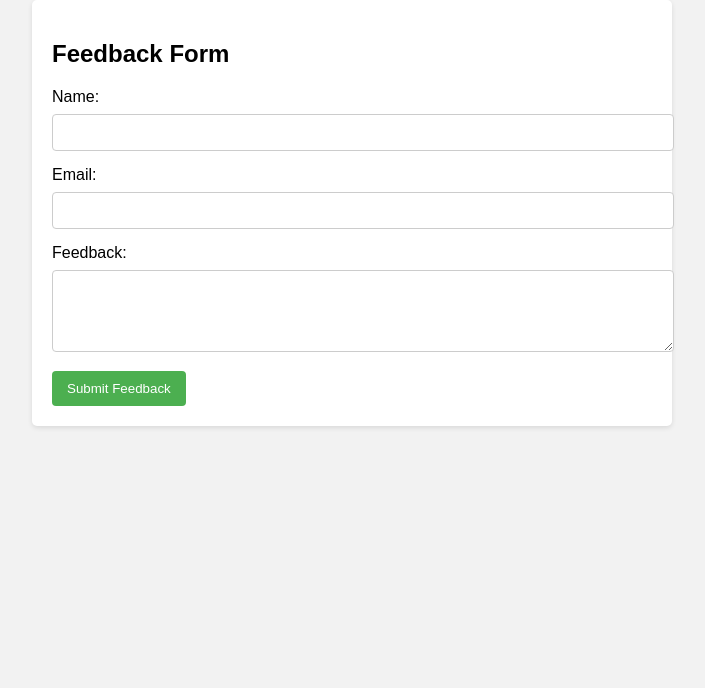
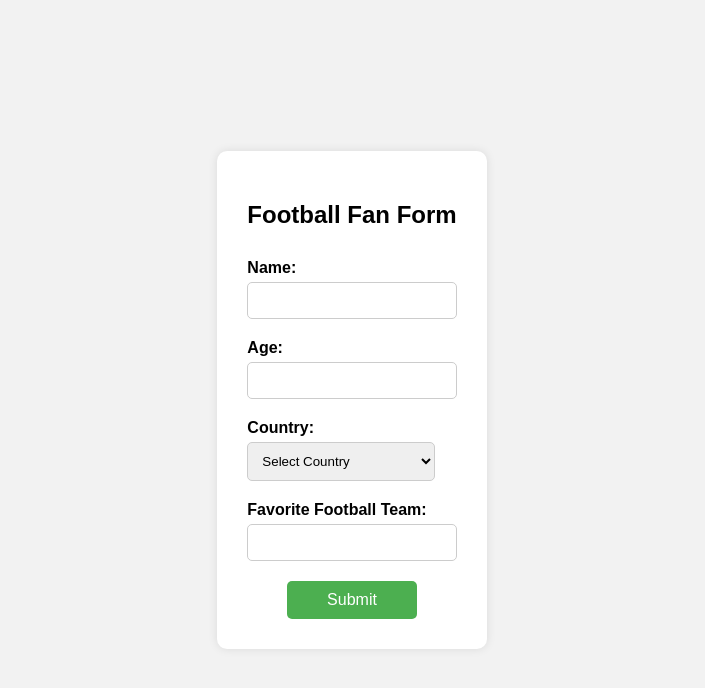
Before and after one commit to MagnusAustin/CustomFeedbackForm, a plain HTML site: page index.html in a window 1280 px wide. Shown: the whole page, without its empty margins (288-993 px from the left). Drawn offline with Linux system fonts and the light colour scheme.

Commit message:
Tested Dropdown

```diff
--- a/index.html
+++ b/index.html
@@ -1,63 +1,101 @@
 <!DOCTYPE html>
-<html>
+<html lang="en">
 <head>
-    <title>Feedback Form</title>
+<meta charset="UTF-8">
+<meta name="viewport" content="width=device-width, initial-scale=1.0">
+<title>Football Fan Form</title>
 <style>
     body {
         font-family: Arial, sans-serif;
+        background-color: #f2f2f2;
         margin: 0;
         padding: 0;
-            background-color: #f2f2f2;
+        display: flex;
+        justify-content: center;
+        align-items: center;
+        height: 100vh;
     }
+
     .container {
-            max-width: 600px;
-            margin: 0 auto;
-            padding: 20px;
-            background-color: white;
-            border-radius: 5px;
-            box-shadow: 0 2px 5px rgba(0, 0, 0, 0.1);
+        background-color: #fff;
+        padding: 30px;
+        border-radius: 10px;
+        box-shadow: 0 0 10px rgba(0, 0, 0, 0.1);
+        text-align: center;
     }
+
+    h2 {
+        margin-bottom: 30px;
+    }
+
+    .form-group {
+        margin-bottom: 20px;
+        text-align: left;
+    }
+
     label {
         display: block;
-            margin-bottom: 8px;
+        font-weight: bold;
+        margin-bottom: 5px;
     }
-        input[type="text"],
-        textarea {
-            width: 100%;
+
+    input[type="text"], select {
+        width: calc(100% - 22px); /* Considering padding */
         padding: 10px;
-            margin-bottom: 15px;
         border: 1px solid #ccc;
-            border-radius: 4px;
-            resize: vertical;
+        border-radius: 5px;
     }
-        button {
+
+    input[type="submit"] {
         background-color: #4CAF50;
         color: white;
-            padding: 10px 15px;
+        padding: 10px 40px;
         border: none;
-            border-radius: 4px;
+        border-radius: 5px;
         cursor: pointer;
+        font-size: 16px;
     }
-        button:hover {
+
+    input[type="submit"]:hover {
         background-color: #45a049;
     }
 </style>
 </head>
 <body>
+
 <div class="container">
-        <h2>Feedback Form</h2>
-        <form action="https://docs.google.com/forms/d/e/1FAIpQLScjrQYyYHIQu-j1ZZvksdhAwCyEhDjiQRjUD7YlI0jelyIQSg/formResponse">
+    <h2>Football Fan Form</h2>
+    <form action="https://docs.google.com/forms/d/e/1FAIpQLSevb0nDEaKaUsTJbEFwZ2RKC8_mOMOxGxBzaSAwqZSqb2MT1Q/formResponse" method="post">
+        <div class="form-group">
             <label for="name">Name:</label>
-            <input type="text" id="name" name="entry.1416049688" required>
-
-            <label for="email">Email:</label>
-            <input type="text" id="email" name="entry.1335244525" required>
-
-            <label for="feedback">Feedback:</label>
-            <textarea id="feedback" name="entry.1261444885" rows="4" required></textarea>
-
-            <button type="submit">Submit Feedback</button>
+            <input type="text" id="name" name="entry.1065625678">
+        </div>
+        <div class="form-group">
+            <label for="age">Age:</label>
+            <input type="text" id="age" name="entry.618013391" required>
+        </div>
+        <div class="form-group">
+            <label for="country">Country:</label>
+            <select id="country" name="entry.2141227699" required>
+                <option value="">Select Country</option>
+                <option value="US">United States</option>
+                <option value="UK">United Kingdom</option>
+                <option value="Canada">Canada</option>
+                <!-- Add more countries as needed -->
+            </select>
+        </div>
+        <div class="form-group">
+            <label for="team">Favorite Football Team:</label>
+            <input type="text" id="team" name="entry.1310437816" required>
+        </div>
+        <input type="submit" value="Submit">
     </form>
 </div>
+
 </body>
 </html>
+
+
+<!-- https://docs.google.com/forms/d/e/1FAIpQLSevb0nDEaKaUsTJbEFwZ2RKC8_mOMOxGxBzaSAwqZSqb2MT1Q/formResponse
+
+?usp=pp_url&entry.1065625678=sname&entry.618013391=sage&entry.2141227699=US&entry.1310437816=rma -->
```
Lines whose indentation alone changed are shown as unchanged.
